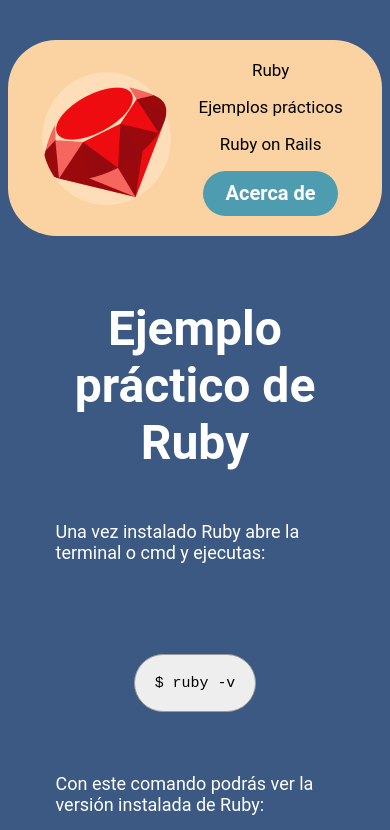
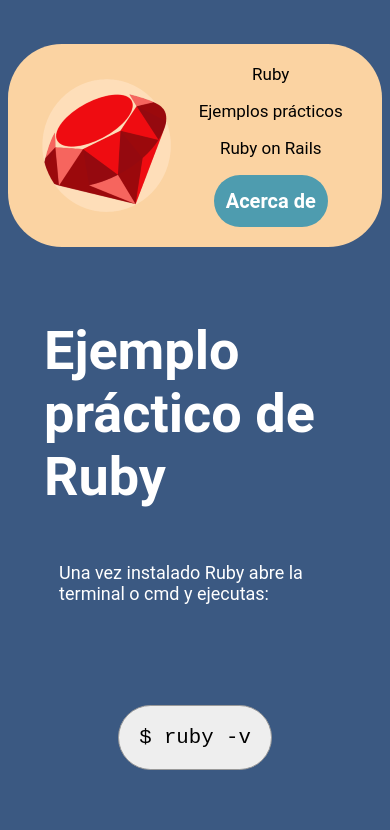
Before and after one commit to JonathanAriass/validacion, a plain HTML site: page ejemplos.html in a window 390 px wide. Shown: the top 830 px of the page. Drawn offline with Linux system fonts and the light colour scheme.

Commit message:
layout css work

```diff
--- a/ejemplos.html
+++ b/ejemplos.html
@@ -20,6 +20,7 @@
     <!--Definición de la ventana gráfica-->
     <meta name="viewport" content="width=device-width, initial-scale=1.0" />
 
+    <link rel="stylesheet" type="text/css" href="estilo/layout.css" />
     <link rel="stylesheet" type="text/css" href="estilo/estilo.css" />
   </head>
 
--- a/estilo/estilo.css
+++ b/estilo/estilo.css
@@ -3,107 +3,58 @@ Jonathan Arias Busto - UO283586
 ******************/
 
 body {
-  box-sizing: border-box;
   background-color: #3b5982;
   color: white;
-  display: flex;
-  flex-direction: column;
   font-family: Roboto, sans-serif;
+  font-size: 18px;
 }
 
 /*Estilo para el contenedor header*/
 header {
-  margin-top: 2em;
-  display: flex;
-  flex-direction: row;
-  justify-content: space-between;
-  align-items: center;
   background-color: #fbd3a2;
   color: black;
   overflow: hidden;
   border-radius: 3em;
 }
 
-header img {
-  padding-left: 7vw;
-  /* padding-left: 7em;
-  padding-right: 7em; */
-  width: 15em;
-  height: auto;
-}
-
-header nav {
-  width: 100%;
-  display: flex;
-  flex-direction: row;
-  justify-content: space-around;
-  align-items: center;
-}
-
 header a {
-  font-size: 20px;
   text-decoration: none;
   color: black;
 }
 
 header a:not(:last-child):hover {
-  font-size: 45px;
+  font-size: 2.5em;
   font-weight: bold;
   transition: all 0.6s ease;
 }
 
 header a:last-child {
-  display: block;
-  width: 115px;
-  height: 25px;
   background: #4e9caf;
-  padding: 10px;
-  text-align: center;
-  font-size: 20px;
+  font-size: 1.1111111111111112em;
   border-radius: 3em;
   color: white;
   font-weight: bold;
-  line-height: 25px;
 }
 
 header a:last-child:hover {
-  font-size: 30px;
-  width: 175px;
-  height: 30px;
+  font-size: 1.5em;
   transition: all 0.6s ease;
 }
 
 @media screen and (max-width: 1200px) {
   header a:not(:last-child):hover {
-    font-size: 30px;
+    font-size: 1.6em;
     font-weight: bold;
     transition: all 0.6s ease;
   }
 }
 
 @media screen and (max-width: 970px) {
-  /* header img {
-    padding-left: 1em;
-    padding-right: 1em;
-  } */
   header a:not(:last-child) {
-    padding-bottom: 1em;
-    text-align: center;
-    font-size: 17px;
-  }
-  header nav {
-    padding-top: 20px;
-    padding-right: 20px;
-    padding-bottom: 20px;
-    display: flex;
-    flex-direction: column;
-    justify-content: center;
-    align-items: center;
-    text-align: center;
-    transition: all 1s ease;
+    font-size: 0.9444444444444444em;
   }
   header a:not(:last-child):hover {
-    font-size: 20px;
+    font-size: 1.1111111111111112em;
     font-weight: bold;
     transition: all 0.6s ease;
   }
@@ -116,42 +67,24 @@ SE ACABA CSS HEADER
 /*****************
 EMPIEZA CSS MAIN
 **************/
-main {
-  display: flex;
-  flex-direction: column;
-  justify-content: center;
-  align-items: center;
-
-  padding: 2em;
-}
 
 main h1 {
   font-size: 3em;
-  text-align: center;
+  /* text-align: center; */
 }
 
 h1 + section p:first-of-type {
   padding-bottom: 2.5em;
 }
 
-section {
-  display: flex;
-  flex-direction: column;
-  justify-content: center;
-  align-items: center;
-  padding-bottom: 2.5em;
-  width: 90%;
-}
-
 section p {
   text-align: left;
   font-size: 18px;
-  width: 65%;
 }
 
 section:first-of-type h2 + p {
   font-size: 18px;
-  text-align: center;
+  /* text-align: center; */
 }
 
 p a {
@@ -284,13 +217,13 @@ ACABA EL CSS MAIN
 **************/
 
 @media screen and (max-width: 514px) {
-  header a:last-child:hover {
+  /* header a:last-child:hover {
     font-size: 25px;
     width: 120px;
     height: 27px;
     font-weight: bold;
     transition: all 0.6s ease;
-  }
+  } */
   section p + ul {
     padding-left: 0em;
   }
--- a/estilo/layout.css
+++ b/estilo/layout.css
@@ -1,8 +1,11 @@
 /******************
 Jonathan Arias Busto - UO283586
 ******************/
+
 body {
   box-sizing: border-box;
+  display: flex;
+  flex-direction: column;
 }
 
 /*Estilo para el contenedor header*/
@@ -12,12 +15,12 @@ header {
   flex-direction: row;
   justify-content: space-between;
   align-items: center;
-  overflow: hidden;
 }
 
 header img {
-  padding-left: 7em;
-  padding-right: 7em;
+  padding-left: 7vw;
+  width: 13.35em;
+  height: auto;
 }
 
 header nav {
@@ -28,45 +31,36 @@ header nav {
   align-items: center;
 }
 
+header a:last-child {
+  display: block;
+  padding: 0.6em;
+  line-height: 1.4em;
+}
+
+header a:last-child:hover {
+  padding: 0.6em;
+}
+
 @media screen and (max-width: 970px) {
-  header img {
-    padding-left: 13vw;
-    padding-right: 13vw;
-  }
   header a:not(:last-child) {
     padding-bottom: 1em;
   }
   header nav {
-    padding-top: 20px;
-    padding-right: 20px;
-    padding-bottom: 20px;
-    display: flex;
+    padding-top: 1.1em;
+    padding-right: 1.1em;
+    padding-bottom: 1.1em;
     flex-direction: column;
-    justify-content: center;
-    align-items: center;
-    text-align: center;
-    transition: all 1.5s ease;
+    transition: all 1s ease;
   }
 }
 
-/* No funciona cuando se hace grande el header preguntar*/
-/* @media screen and (min-width: 970px) {
-  header nav {
-    transition: all 1.5s ease;
-  }
-} */
+/*****************
+SE ACABA CSS HEADER
+**************/
 
-@media screen and (max-width: 514px) {
-  header a:last-child:hover {
-    width: 120px;
-    height: 27px;
-    transition: all 0.6s ease;
-  }
-}
 /*****************
-  SE ACABA CSS HEADER
-  **************/
-
+EMPIEZA CSS MAIN
+**************/
 main {
   display: flex;
   flex-direction: column;
@@ -90,18 +84,29 @@ section {
 
 section p {
   text-align: left;
-  width: 60%;
+  width: 65%;
 }
+
 section:first-of-type h2 + p {
-  font-size: 18px;
   text-align: center;
 }
 
+p a {
+  text-align: left;
+}
+
+section img {
+  display: block;
+  max-width: 100%;
+  max-height: 100%;
+  width: auto;
+  height: auto;
+}
+
 video {
-  width: 60%;
-  min-width: 435px;
-  height: 45%;
-  min-height: 300px;
+  width: 60vw;
+  overflow: hidden;
+  height: auto;
   border-radius: 1.5em;
 }
 
@@ -117,10 +122,23 @@ section ul li {
   padding-bottom: 1em;
 }
 
+section ul li ul {
+  padding-left: 2em;
+}
+
 main
   section:nth-of-type(2)
   ul:nth-of-type(1)
   li:nth-of-type(3)
+  ul
+  li:first-of-type {
+  padding-top: 1em;
+}
+
+main
+  section:nth-of-type(2)
+  ul:nth-of-type(1)
+  li:nth-of-type(2)
   ul
   li:first-of-type {
   padding-top: 1em;
@@ -134,21 +152,62 @@ main
   li:last-of-type {
   padding-bottom: 0em;
 }
-pre {
-  display: flex;
-  margin-left: auto;
-  margin-right: auto;
-  width: 60%;
+
+main
+  section:nth-of-type(2)
+  ul:nth-of-type(1)
+  li:nth-of-type(2)
+  ul
+  li:last-of-type {
+  padding-bottom: 0em;
 }
 
-code {
-  width: 100%;
-  display: flex;
-  justify-items: center;
-  text-align: left;
-  border-radius: 3em;
+main section:nth-of-type(3) ul:nth-of-type(2) li:nth-of-type(4) {
+  padding-bottom: 0em;
+}
+
+pre code {
+  display: block;
+  padding: 20px;
 }
 
 section form {
   width: 60%;
 }
+
+table {
+  width: 60%;
+}
+
+table caption {
+  margin-top: 0.5em;
+  margin-bottom: 0.5em;
+}
+
+th,
+td {
+  padding: 0.5em;
+}
+
+textarea {
+  width: 100%;
+  height: 10em;
+  resize: none;
+}
+/*****************
+ACABA EL CSS MAIN
+**************/
+
+@media screen and (max-width: 514px) {
+  header a:last-child:hover {
+    /* width: 120px;
+    height: 27px;  */
+    transition: all 0.6s ease;
+  }
+  section p + ul {
+    padding-left: 0em;
+  }
+  section p {
+    width: 100%;
+  }
+}
```
Also changed, not shown: about.html (+1 -0 lines), index.html (+1 -0 lines), rubyonrails.html (+1 -0 lines).
